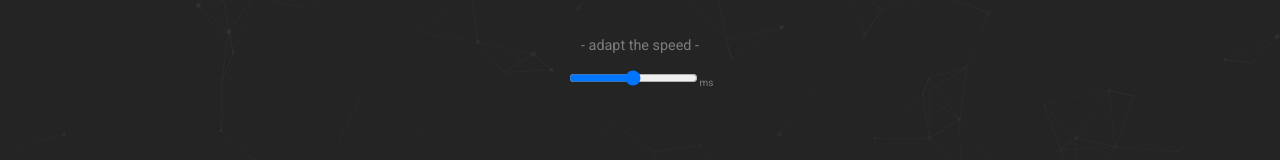
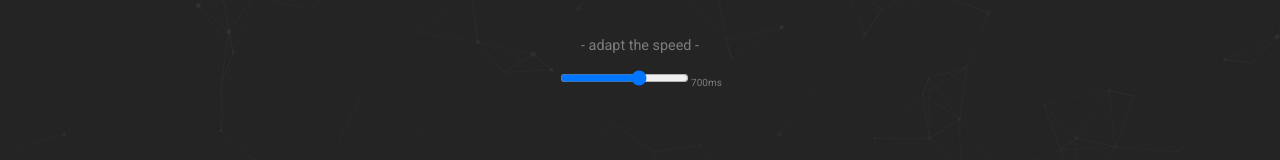
Before and after one commit to clasei/twinkle-circle, a React (Create React App) app: page / in a window 1280 px wide. Shown: the part 535-695 px from the top of the page. Built offline with nearby package versions, Linux system fonts and the light colour scheme.

Commit message:
slider working ok here

```diff
--- a/src/App.js
+++ b/src/App.js
@@ -11,12 +11,18 @@ function App() {
   const [playerSequence, setPlayerSequence] = useState([]);
   const [isGameActive, setIsGameActive] = useState(false);
 
+  const [gameSpeed, setGameSpeed] = useState(700);
+
   const colors = ["pink", "blue", "green", "yellow"];
   const [activeCircle, setActiveCircle] = useState("");
 
   const generateRandomColor = () => {
     const randomIndex = Math.floor(Math.random() * colors.length);
     return colors[randomIndex];
+  };
+
+  const handleSpeedChange = (event) => {
+    setGameSpeed(event.target.value);
   };
 
   const startGame = () => {
@@ -33,7 +39,7 @@ function App() {
 
     for (let color of sequence) {
       setActiveCircle(color);
-      await new Promise(resolve => setTimeout(resolve, 700));
+      await new Promise(resolve => setTimeout(resolve, gameSpeed));
       setActiveCircle(null);
       await new Promise(resolve => setTimeout(resolve, 250));
     }
@@ -74,7 +80,7 @@ function App() {
             setActiveCircle={setActiveCircle}
             onCircleClick={handleCircleClick}
         />
-        <ControlPanel onStart={startGame} />
+        <ControlPanel onStart={startGame} gameSpeed={gameSpeed} onSpeedChange={handleSpeedChange} />
     </div>
  );
 }
```
